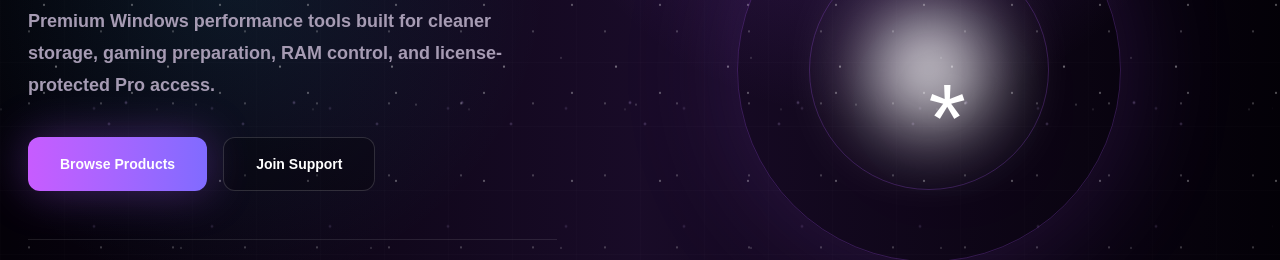
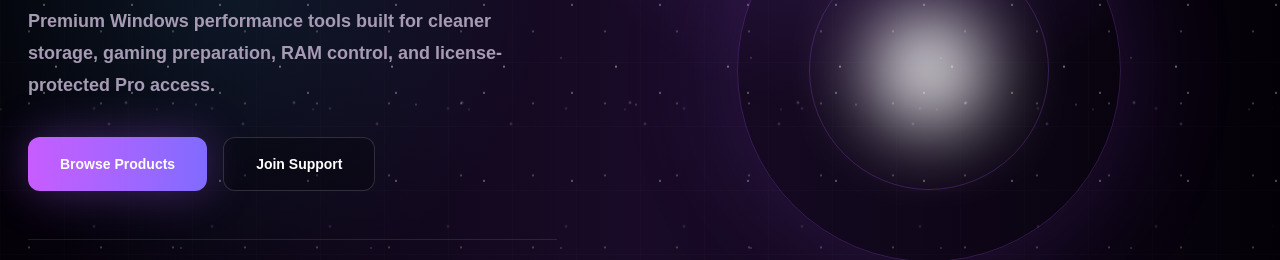
Before and after one commit to CeroCee/zentux-web, a Next.js app: page / in a window 1280 px wide. Shown: the part 386-646 px from the top of the page. Built offline with nearby package versions, Linux system fonts and the light colour scheme.

Commit message:
Remove hero center symbol

```diff
--- a/app/page.tsx
+++ b/app/page.tsx
@@ -139,9 +139,6 @@ function HomePanel({ setActiveTab }: { setActiveTab: (tab: Tab) => void }) {
         <div className="absolute left-1/2 top-1/2 h-96 w-96 -translate-x-1/2 -translate-y-1/2 rounded-full border border-[#a855f7]/25 shadow-[0_0_120px_rgba(168,85,247,0.18)]" />
         <div className="absolute left-1/2 top-1/2 h-60 w-60 -translate-x-1/2 -translate-y-1/2 rounded-full border border-[#a855f7]/25" />
         <div className="absolute left-1/2 top-1/2 h-28 w-28 -translate-x-1/2 -translate-y-1/2 rounded-full bg-white blur-2xl" />
-        <div className="absolute left-1/2 top-1/2 text-8xl text-white drop-shadow-[0_0_60px_rgba(168,85,247,0.9)]">
-          *
-        </div>
       </div>
     </section>
   );
```
